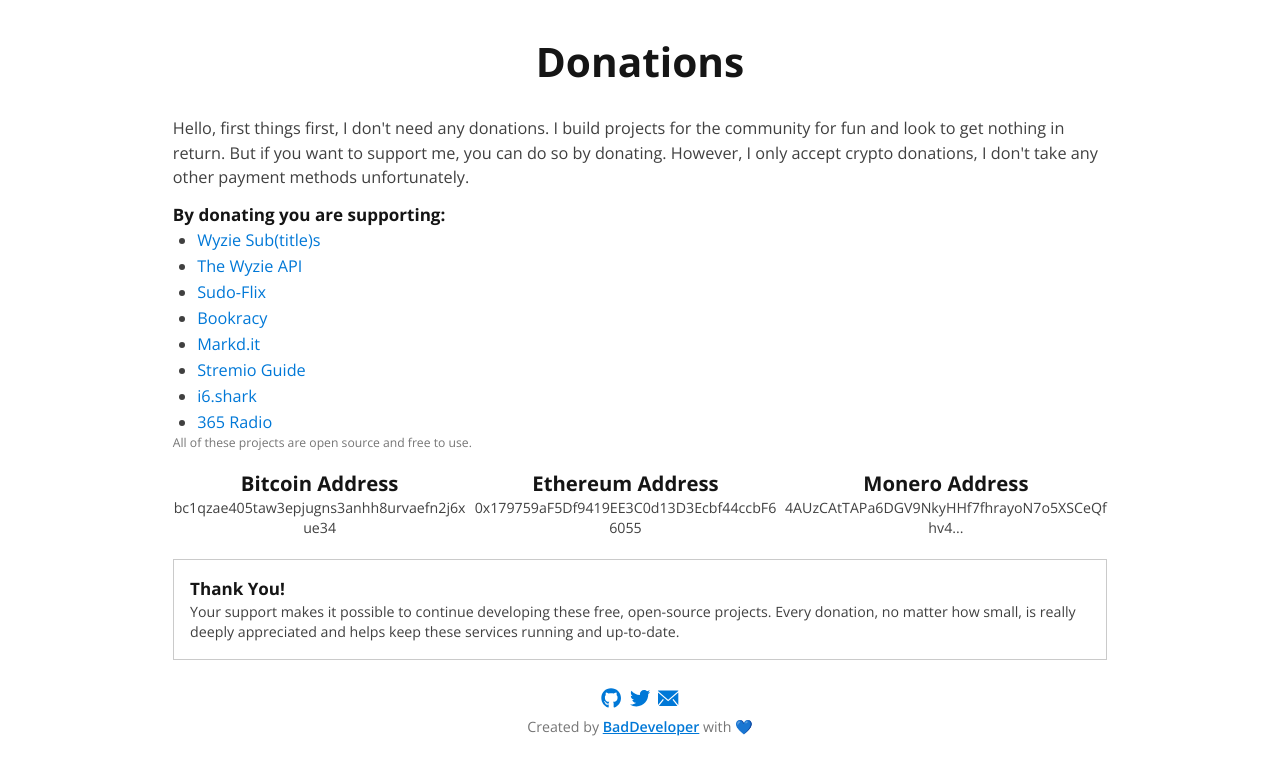
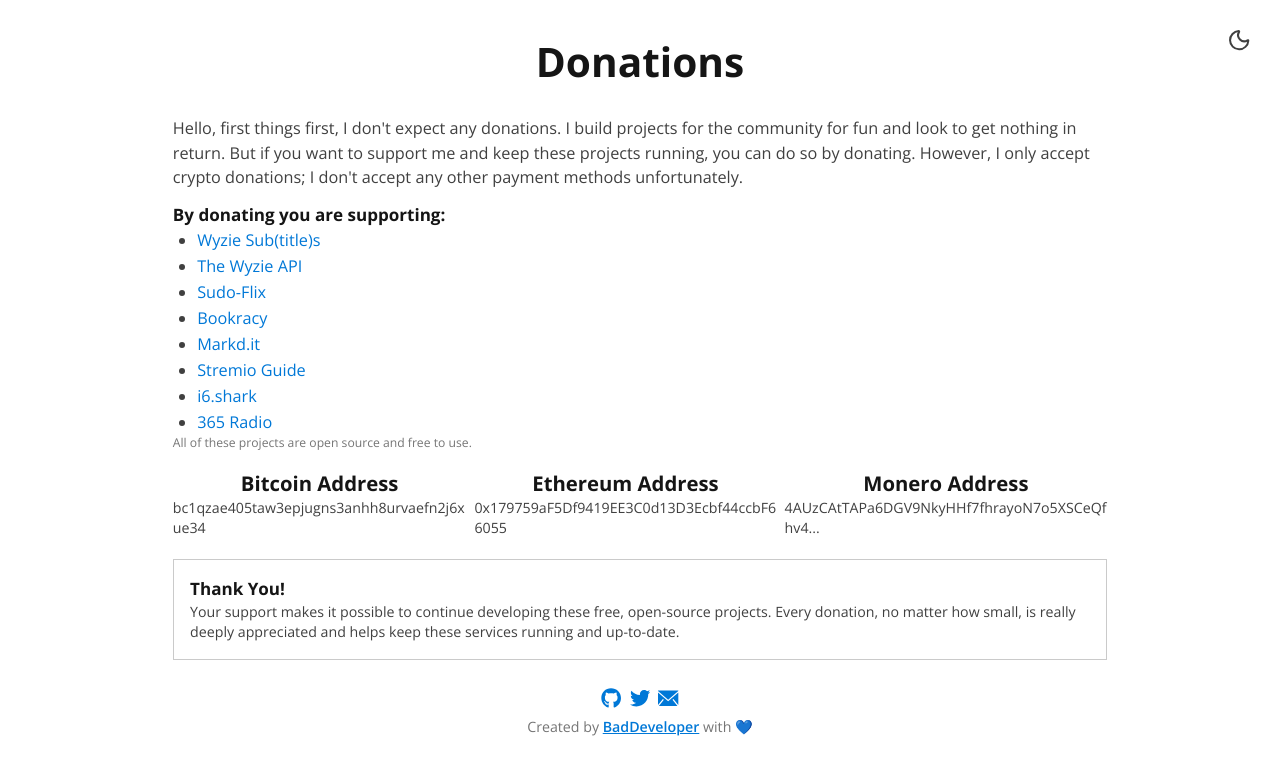
Before and after one commit to itzCozi/donate, a SvelteKit app: page / in a window 1280 px wide. Shown: the top 774 px of the page. Built offline with nearby package versions, Linux system fonts and the light colour scheme.

Commit message:
add dark mode option

```diff
--- a/src/routes/+layout.svelte
+++ b/src/routes/+layout.svelte
@@ -7,4 +7,15 @@
   let { children }: Props = $props();
 </script>
 
-{@render children?.()}
+<style>
+  .app {
+    display: flex;
+    flex-direction: column;
+    min-height: 100vh;
+    width: 100%;
+  }
+</style>
+
+<div class="app">
+  {@render children?.()}
+</div>
--- a/src/routes/+page.svelte
+++ b/src/routes/+page.svelte
@@ -1,7 +1,9 @@
 <script>
-  import { CopyCheck } from "lucide-svelte";
+  import { CopyCheck, Moon, Sun } from "lucide-svelte";
+  import { onMount } from "svelte";
 
   let isPopupVisible = false;
+  let darkMode = false;
 
   const btcAddress = "bc1qzae405taw3epjugns3anhh8urvaefn2j6xue34";
   const ethAddress = "0x179759aF5Df9419EE3C0d13D3Ecbf44ccbF66055";
@@ -25,9 +27,45 @@
         console.error("Failed to copy text: ", err);
       });
   }
+
+  function toggleDarkMode() {
+    darkMode = !darkMode;
+    if (typeof window !== "undefined") {
+      updateDarkMode();
+    }
+  }
+
+  function updateDarkMode() {
+    if (darkMode) {
+      document.documentElement.classList.add("dark");
+      document.documentElement.style.setProperty("--background-color", "#121212");
+    } else {
+      document.documentElement.classList.remove("dark");
+      document.documentElement.style.setProperty("--background-color", "#ffffff");
+    }
+  }
+
+  onMount(() => {
+    if (typeof window !== "undefined") {
+      updateDarkMode();
+    }
+  });
 </script>
 
-<div class="items-center justify-center">
+<div
+  class="items-center justify-center"
+  class:dark={darkMode}>
+  <button
+    class="fixed top-4 right-4 p-3 rounded-full hover:scale-105 transition duration-200"
+    on:click={toggleDarkMode}
+    title={darkMode ? "Switch to Light Mode" : "Switch to Dark Mode"}>
+    {#if darkMode}
+      <Sun class="h-6 w-6" />
+    {:else}
+      <Moon class="h-6 w-6" />
+    {/if}
+  </button>
+
   {#if isPopupVisible}
     <div class="popup">
       <div class="flex items-center justify-center flex-row gap-2">
@@ -44,16 +82,16 @@
         Donations
       </h1>
 
-      <p>
-        Hello, first things first, I don't need any donations. I build projects for the community
-        for fun and look to get nothing in return. But if you want to support me, you can do so by
-        donating. However, I only accept crypto donations, I don't take any other payment methods
-        unfortunately.
+      <p class="dark:text-gray-300">
+        Hello, first things first, I don't expect any donations. I build projects for the community
+        for fun and look to get nothing in return. But if you want to support me and keep these
+        projects running, you can do so by donating. However, I only accept crypto donations; I
+        don't accept any other payment methods unfortunately.
       </p>
 
       <div>
-        <h3>By donating you are supporting:</h3>
-        <ul>
+        <h3 class="dark:text-gray-200">By donating you are supporting:</h3>
+        <ul class="dark:text-gray-300">
           <li>
             <a
               href="https://sub.wyzie.ru"
@@ -103,7 +141,7 @@
               target="_blank">365 Radio</a>
           </li>
         </ul>
-        <p class="text-xs text-type-dimmed">
+        <p class="text-xs text-type-dimmed dark:text-gray-400">
           All of these projects are open source and free to use.
         </p>
       </div>
@@ -111,36 +149,45 @@
       <div class="flex justify-between items-center gap-2 mb-2 mt-1">
         <div class="flex flex-col">
           <h2 class="text-center">Bitcoin Address</h2>
-          <button
+          <div
+            role="button"
+            tabindex="0"
             on:click={() => copyToClipboard(btcAddress)}
+            on:keydown={(e) => e.key === "Enter" && copyToClipboard(btcAddress)}
             title="Copy Bitcoin Address"
-            class="flex flex-row gap-2 items-center text-sm hover:text-primary transition duration-200 break-all">
+            class="flex flex-row gap-2 items-center text-sm hover:text-blue-500 dark:hover:text-blue-400 transition duration-200 break-all cursor-pointer">
             {truncateAddress(btcAddress)}
-          </button>
+          </div>
         </div>
         <div class="flex flex-col">
           <h2 class="text-center">Ethereum Address</h2>
-          <button
+          <div
+            role="button"
+            tabindex="0"
             on:click={() => copyToClipboard(ethAddress)}
+            on:keydown={(e) => e.key === "Enter" && copyToClipboard(ethAddress)}
             title="Copy Ethereum Address"
-            class="flex flex-row gap-2 items-center text-sm hover:text-primary transition duration-200 break-all">
+            class="flex flex-row gap-2 items-center text-sm hover:text-blue-500 dark:hover:text-blue-400 transition duration-200 break-all cursor-pointer">
             {truncateAddress(ethAddress)}
-          </button>
+          </div>
         </div>
         <div class="flex flex-col">
           <h2 class="text-center">Monero Address</h2>
-          <button
+          <div
+            role="button"
+            tabindex="0"
             on:click={() => copyToClipboard(xmrAddress)}
+            on:keydown={(e) => e.key === "Enter" && copyToClipboard(xmrAddress)}
             title="Copy Monero Address"
-            class="flex flex-row gap-2 items-center text-sm hover:text-primary transition duration-200 break-all">
+            class="flex flex-row gap-2 items-center text-sm hover:text-blue-500 dark:hover:text-blue-400 transition duration-200 break-all cursor-pointer">
             {truncateAddress(xmrAddress)}
-          </button>
+          </div>
         </div>
       </div>
 
-      <div class="p-4 border border-[#cacaca]">
+      <div class="p-4 border border-[var(--border-color)] dark:border-opacity-70">
         <h3>Thank You!</h3>
-        <p class="text-sm">
+        <p class="text-sm dark:text-gray-300">
           Your support makes it possible to continue developing these free, open-source projects.
           Every donation, no matter how small, is really deeply appreciated and helps keep these
           services running and up-to-date.
@@ -148,14 +195,14 @@
       </div>
     </div>
 
-    <footer class="text-center text-type-dimmed text-sm mt-auto py-4">
+    <footer class="text-center text-type-dimmed text-sm mt-auto py-4 dark:text-gray-400">
       <p class="flex flex-row justify-center items-center gap-2">
         <!-- svelte-ignore a11y_consider_explicit_label -->
         <a
           href="https://github.com/itzcozi"
           target="_blank"
           rel="noopener noreferrer"
-          class="hover:scale-105 text-dark transition duration-200"
+          class="hover:scale-105 text-dark dark:text-gray-300 transition duration-200"
           title="Github">
           <svg
             xmlns="http://www.w3.org/2000/svg"
@@ -169,7 +216,7 @@
         <!-- svelte-ignore a11y_consider_explicit_label -->
         <a
           href="https://x.com/sudoflix"
-          class="hover:scale-105 text-dark transition duration-200"
+          class="hover:scale-105 text-dark dark:text-gray-300 transition duration-200"
           title="Twitter">
           <svg
             xmlns="http://www.w3.org/2000/svg"
@@ -183,7 +230,7 @@
         <!-- svelte-ignore a11y_consider_explicit_label -->
         <a
           href="mailto:dev@wyzie.ru"
-          class="hover:scale-105 text-dark transition duration-200"
+          class="hover:scale-105 text-dark dark:text-gray-300 transition duration-200"
           title="Email">
           <svg
             xmlns="http://www.w3.org/2000/svg"
--- a/src/styles/global.css
+++ b/src/styles/global.css
@@ -14,16 +14,33 @@
 
 :root {
   --background-color: #ffffff;
+  --text-color: #404040;
+  --heading-color: #151515;
+  --border-color: #cacaca;
+  --popup-bg: #fafafa;
+  --link-color: #0078d7;
   font-family: "open sans";
+}
+
+:root.dark {
+  --background-color: #121212;
+  --text-color: #e0e0e0;
+  --heading-color: #f0f0f0;
+  --border-color: #454545;
+  --popup-bg: #1e1e1e;
+  --link-color: #3b9eff;
 }
 
 html,
 body {
   scroll-behavior: smooth;
   background-color: var(--background-color);
-  color: #404040;
+  color: var(--text-color);
   font-family: "open sans";
   font-size: 16.25px;
+  transition:
+    background-color 0.3s ease,
+    color 0.3s ease;
 }
 
 .block {
@@ -36,7 +53,7 @@ h1 {
   font-size: 2.5rem;
   font-weight: bold;
   text-align: center;
-  color: #151515;
+  color: var(--heading-color);
   margin-top: -0.3rem;
   margin-bottom: 0.7rem;
 }
@@ -44,17 +61,17 @@ h1 {
 h2 {
   font-size: 1.25rem;
   font-weight: bold;
-  color: #151515;
+  color: var(--heading-color);
 }
 
 h3 {
   font-size: 1.05rem;
   font-weight: bold;
-  color: #151515;
+  color: var(--heading-color);
 }
 
 strong {
-  color: #202020;
+  color: var(--heading-color);
 }
 
 em {
@@ -62,7 +79,7 @@ em {
 }
 
 a {
-  color: #0078d7;
+  color: var(--link-color);
   text-decoration: none;
 }
 
@@ -108,6 +125,11 @@ code {
   padding: 0.25rem 0.3rem 0.1rem;
 }
 
+.dark code {
+  background-color: #404040;
+  border-color: rgba(255, 255, 255, 0.2);
+}
+
 blockquote {
   margin-block: 1rem;
   padding: 0.5rem 0.8rem;
@@ -119,13 +141,13 @@ hr {
   border: 0;
   height: 1px;
   margin-block: 1rem;
-  background: #cacaca;
+  background: var(--border-color);
 }
 
 hr.sm {
   border: 0;
   height: 1px;
-  background: #cacaca;
+  background: var(--border-color);
   margin-block: 0.5rem;
 }
 
@@ -133,8 +155,8 @@ hr.sm {
   position: fixed;
   bottom: 0.75rem;
   right: 0.75rem;
-  background-color: #fafafa;
-  border: 1px solid #cacaca;
+  background-color: var(--popup-bg);
+  border: 1px solid var(--border-color);
   padding: 0.5rem;
   z-index: 1000;
   animation: fadeIn 0.3s ease-in-out;
--- a/tailwind.config.js
+++ b/tailwind.config.js
@@ -1,5 +1,6 @@
 module.exports = {
   content: ["./src/**/*.{html,js,svelte,ts}"],
+  darkMode: "class",
   theme: {
     extend: {
       colors: {
```
Also changed, not shown: 1 other file (tests, documents, lock files or other folders).
